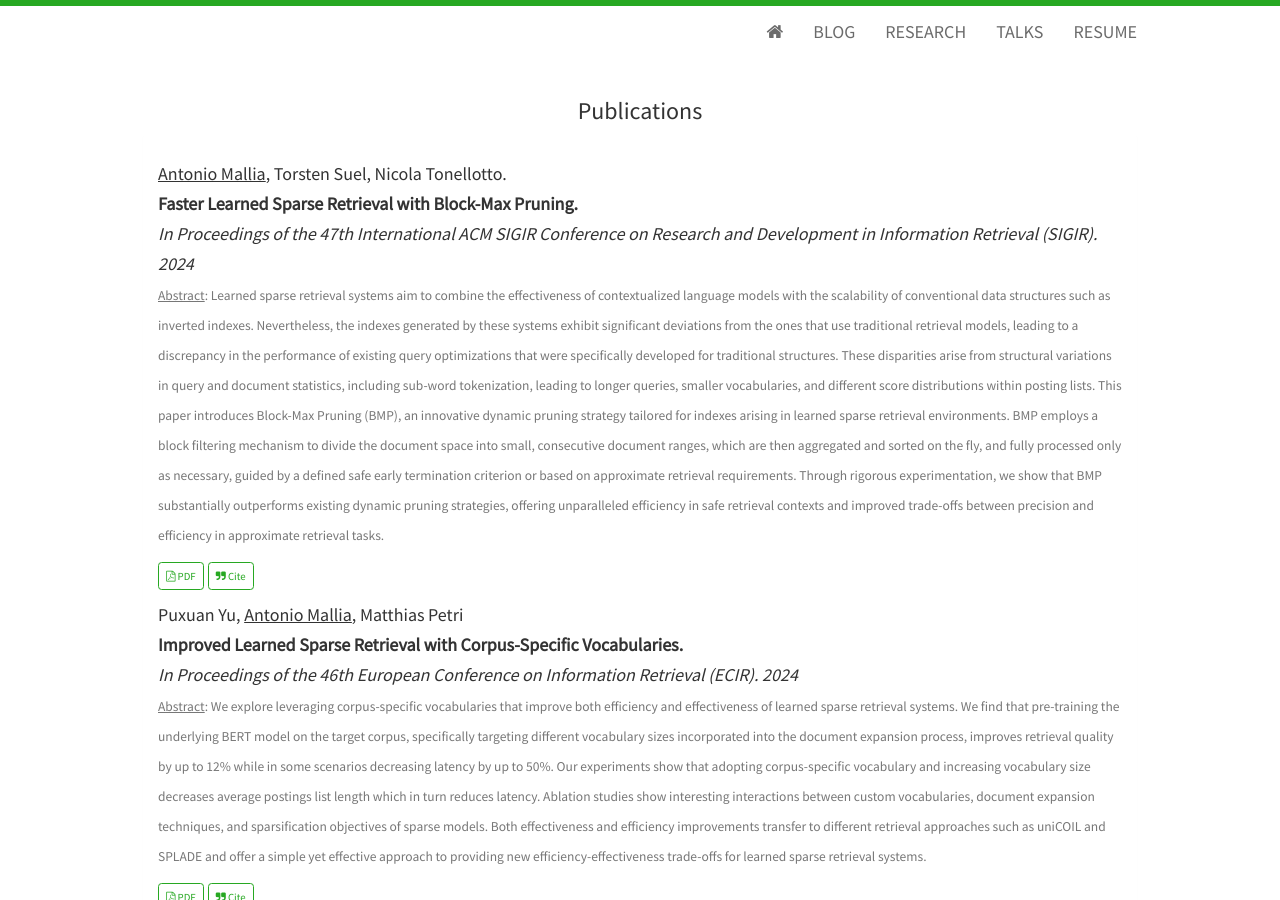
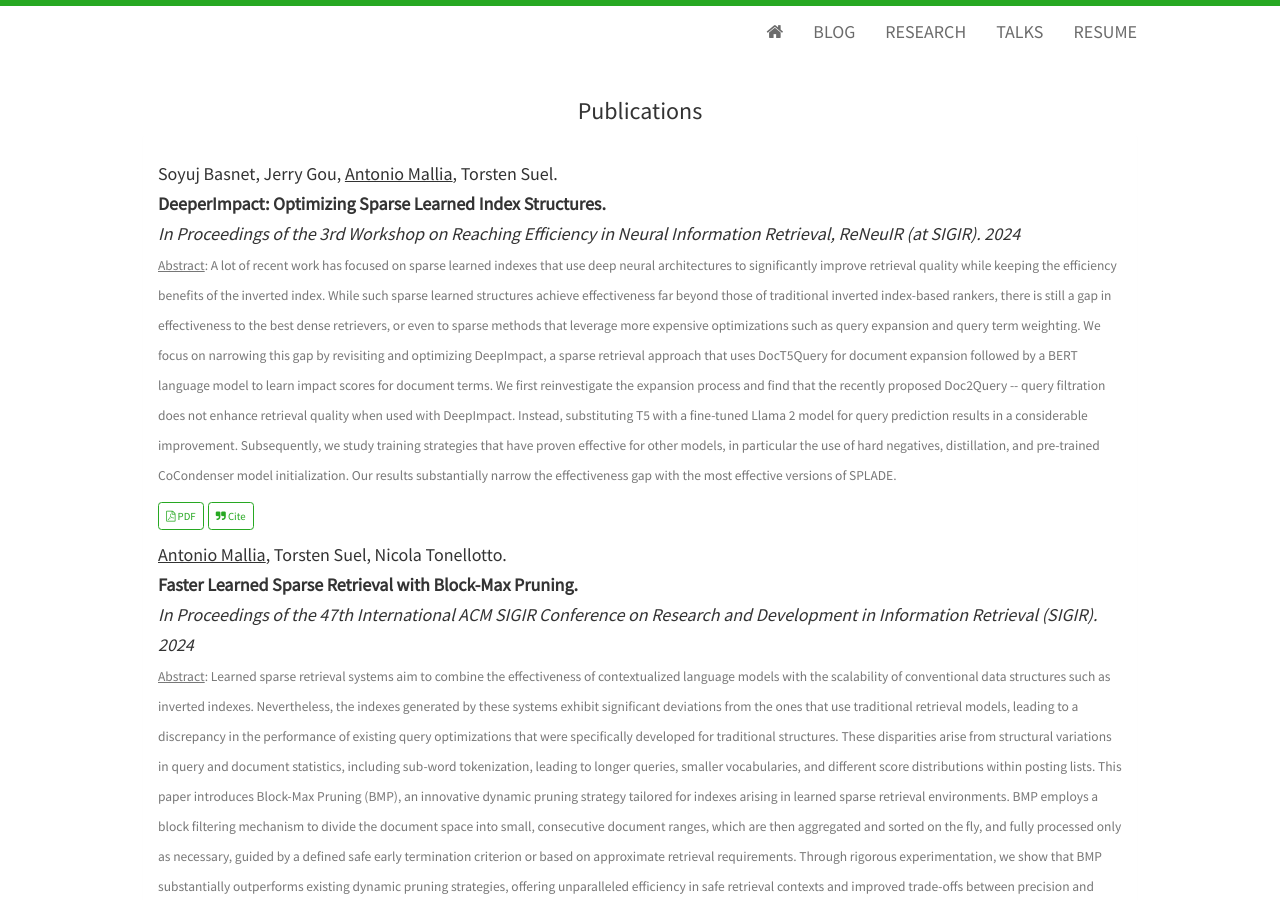
Before and after one commit to amallia/amallia.github.io, a Jekyll site: the page built from research.html, in a window 1280 px wide and 900 px high. Built offline with Jekyll 4.4.1, drawn with Linux system fonts in a browser that asks for light colours; nearby versions of some CDN libraries.

Commit message:
Add DeeperImpact

```diff
--- a/research.html
+++ b/research.html
@@ -6,6 +6,14 @@ title: Antonio Mallia's Blog
 <h3>Publications</h3>
   <div class="panel panel-default">
     <div class="panel-body">
+    <h5>
+            <span class="paper-authors">Soyuj Basnet, Jerry Gou, <u>Antonio Mallia</u>, Torsten Suel.</span>
+            <span class="paper-title">DeeperImpact: Optimizing Sparse Learned Index Structures.</span>
+            <span class="paper-publisher">In Proceedings of the 3rd Workshop on Reaching Efficiency in Neural Information Retrieval, ReNeuIR (at SIGIR). 2024</span>
+            <p> <small><u>Abstract</u>: A lot of recent work has focused on sparse learned indexes that use deep neural architectures to significantly improve retrieval quality while keeping the efficiency benefits of the inverted index. While such sparse learned structures achieve effectiveness far beyond those of traditional inverted index-based rankers, there is still a gap in effectiveness to the best dense retrievers, or even to sparse methods that leverage more expensive optimizations such as query expansion and query term weighting. We focus on narrowing this gap by revisiting and optimizing DeepImpact, a sparse retrieval approach that uses DocT5Query for document expansion followed by a BERT language model to learn impact scores for document terms. We first reinvestigate the expansion process and find that the recently proposed Doc2Query -- query filtration does not enhance retrieval quality when used with DeepImpact. Instead, substituting T5 with a fine-tuned Llama 2 model for query prediction results in a considerable improvement. Subsequently, we study training strategies that have proven effective for other models, in particular the use of hard negatives, distillation, and pre-trained CoCondenser model initialization. Our results substantially narrow the effectiveness gap with the most effective versions of SPLADE.</small></p>
+	    <a class="btn btn-outline-primary btn-sm" href="https://arxiv.org/pdf/2405.17093" target="_blank" rel="noopener"><i class="fa fa-file-pdf-o" aria-hidden="true"></i> PDF</a>
+            <a class="btn btn-outline-primary btn-sm js-cite-modal" data-filename="/uploads/RENEUIR24.bib"><i class="fa fa-quote-right"></i> Cite</a>
+    </h5>
     <h5>
             <span class="paper-authors"><u>Antonio Mallia</u>, Torsten Suel, Nicola Tonellotto.</span>
             <span class="paper-title">Faster Learned Sparse Retrieval with Block-Max Pruning.</span>
```
